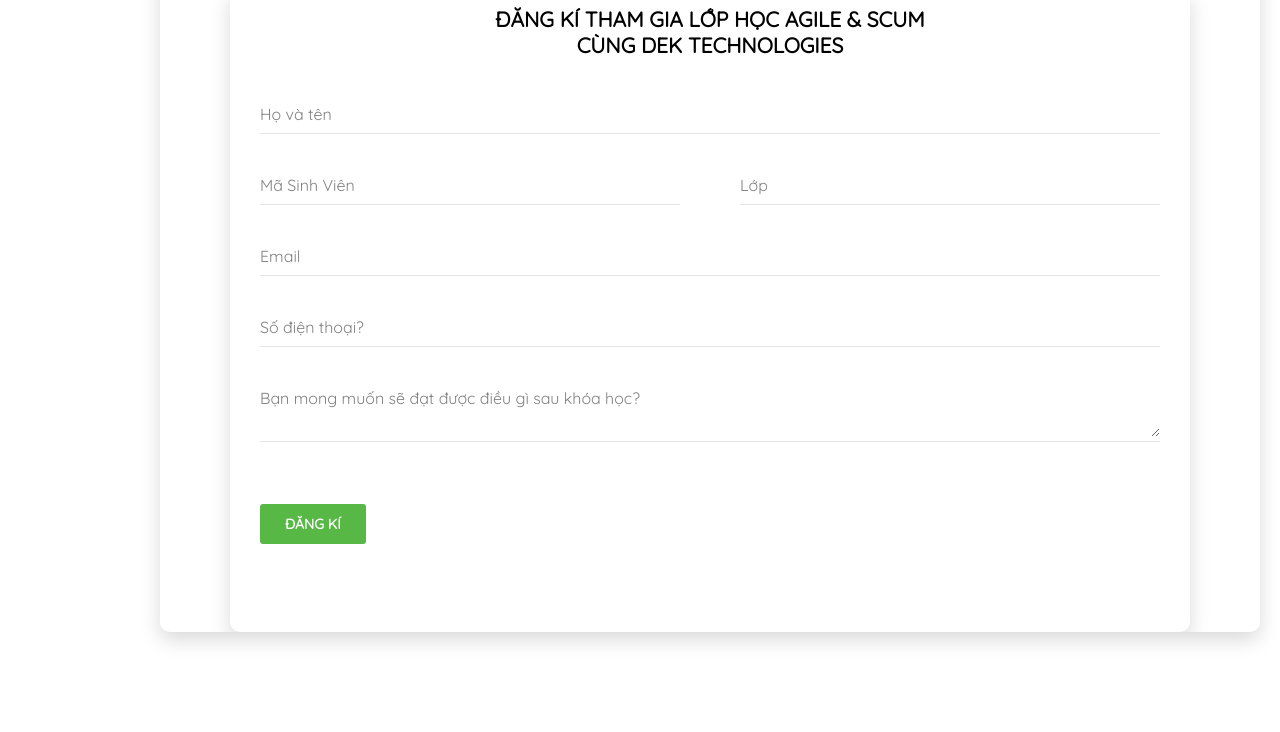
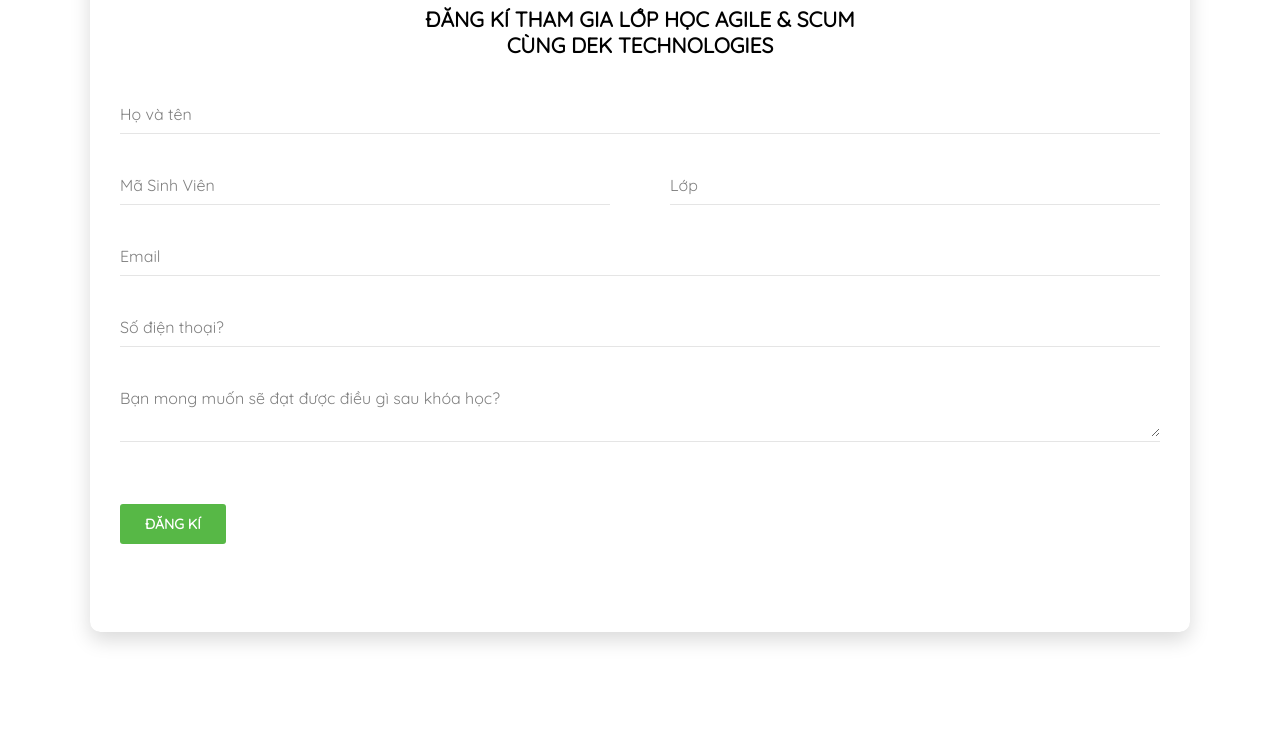
Before and after one commit to ithutech/expert_challenge_2020, a plain HTML site: page index.html in a window 1280 px wide. Shown: the part 371-1103 px from the top of the page. Drawn offline with nearby package versions, Linux system fonts and the light colour scheme.

Commit message:
up load css

```diff
--- a/css/main.css
+++ b/css/main.css
@@ -200,7 +200,7 @@ h6 {
 }
 
 .wrapper--w960 {
-  max-width: 960px;
+    max-width: 1100px;
 }
 
 .wrapper--w680 {
```
Lines whose indentation alone changed are shown as unchanged.
